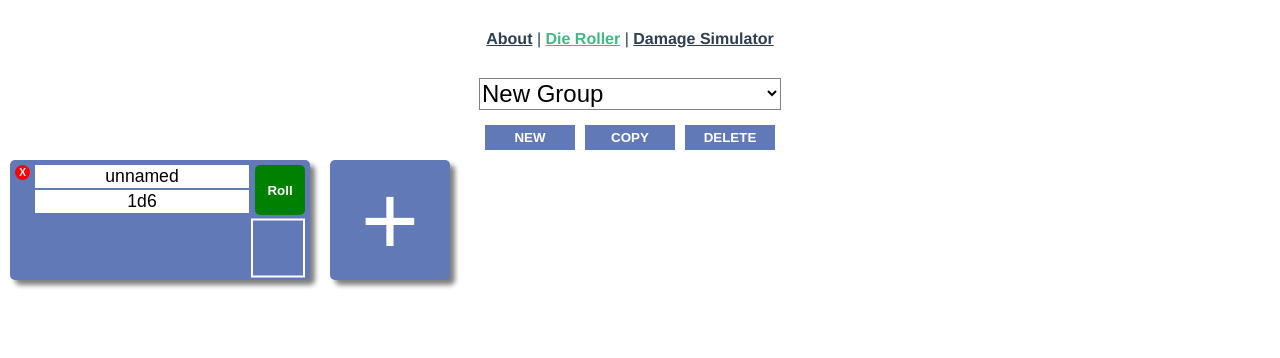
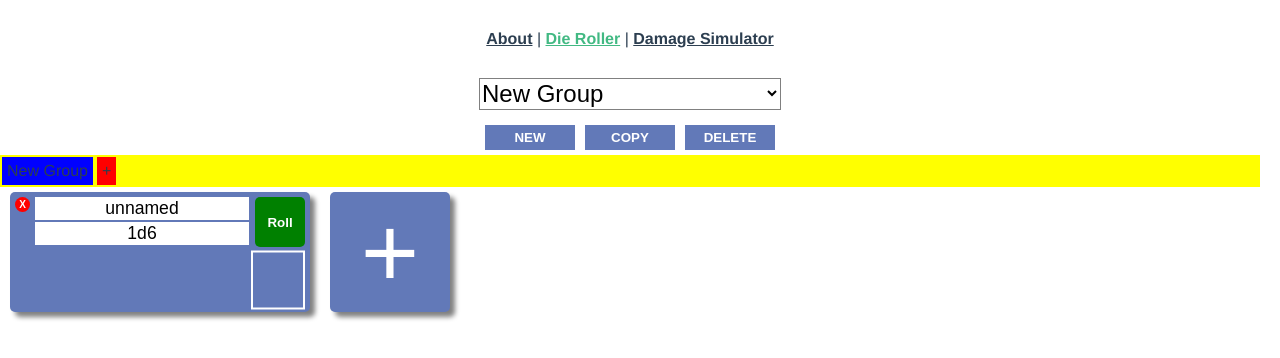
Before and after one commit to charles-oder/pathfinder-damage-calc, a Vue app: page /#/die-roller in a window 1280 px wide. Shown: the top 358 px of the page. Built offline with nearby package versions, Linux system fonts and the light colour scheme.

Commit message:
rough implementation of tabs

```diff
--- a/src/views/DieRollerCollection.vue
+++ b/src/views/DieRollerCollection.vue
@@ -20,6 +20,15 @@
       <button @click="cloneGroup()">COPY</button>
       <button @click="deleteGroup()">DELETE</button>
     </div>
+    <TabSelector
+      :options="dieCollection.groups.map(group => group.name)"
+      :selectedIndex="selectedIndex"
+      v-on:option-clicked="itemSelected"
+      v-on:rename-clicked="renameGroup"
+      v-on:copy-clicked="cloneGroup"
+      v-on:delete-clicked="deleteGroup"
+      v-on:add-clicked="createNewGroup"
+    />
     <DieRoller
       v-for="(die, index) in dieCollection.groups[selectedIndex].dice"
       v-bind:key="index"
@@ -38,11 +47,13 @@ import { defineComponent, reactive, ref } from "vue";
 import DieRoller from "@/views/DieRoller.vue";
 import AppStorage from "@/storage";
 import { DieConfig, DieGroup } from "@/config/die-config";
+import TabSelector from "@/views/TabSelector.vue";
 
 export default defineComponent({
   name: "DieRollerCollection",
   components: {
-    DieRoller
+    DieRoller,
+    TabSelector
   },
   setup() {
     const appStore = new AppStorage();
@@ -73,27 +84,37 @@ export default defineComponent({
       dataUpdated();
     }
 
-    function deleteGroup() {
-      const name = dieCollection.groups[selectedIndex.value].name;
+    function deleteGroup(index: number = selectedIndex.value) {
+      const name = dieCollection.groups[index].name;
       if (!confirm("Delete " + name + "?")) {
         return;
       }
-      dieCollection.groups.splice(selectedIndex.value, 1);
+      dieCollection.groups.splice(index, 1);
       if (dieCollection.groups.length == 0) {
         dieCollection.groups.push(new DieGroup());
       }
-      selectedIndex.value = 0;
+      if (selectedIndex.value < 0) {
+        selectedIndex.value = 0;
+      }
+      if (selectedIndex.value >= index) {
+        selectedIndex.value = selectedIndex.value - 1;
+      }
+
       dataUpdated();
     }
 
-    function cloneGroup() {
-      const currentGroup = dieCollection.groups[selectedIndex.value];
+    function cloneGroup(index: number = selectedIndex.value) {
+      const currentGroup = dieCollection.groups[index];
       const copyJson = JSON.stringify(currentGroup);
       const clonedGroup = DieGroup.fromJson(copyJson);
       clonedGroup.name = clonedGroup.name + " copy";
       dieCollection.groups.unshift(clonedGroup);
       selectedIndex.value = 0;
       dataUpdated();
+    }
+
+    function renameGroup(index: number) {
+      alert("rename (not implemented): " + index);
     }
 
     function itemSelected(index: number) {
@@ -117,7 +138,8 @@ export default defineComponent({
       itemSelected,
       cloneGroup,
       createNewGroup,
-      deleteGroup
+      deleteGroup,
+      renameGroup
     };
   }
 });
--- /dev/null
+++ b/src/views/TabSelector.vue
@@ -0,0 +1,116 @@
+<template>
+  <div class="tab-selector">
+    <div
+      v-for="(option, index) in options"
+      v-bind:key="index"
+      v-bind:class="['tab', selectedIndex === index ? 'selected' : '']"
+      @contextmenu.prevent="showMenu(index)"
+      @click="optionClicked(index)"
+    >
+      {{ option }}
+      <div
+        v-bind:class="[
+          'context-menu',
+          openContextMenu === index ? 'visible' : 'invisible'
+        ]"
+      >
+        <div class="menu-option" @click="renameIndex(index)">Rename</div>
+        <div class="menu-option" @click="copyIndex(index)">Copy</div>
+        <div class="menu-option" @click="deleteIndex(index)">Delete</div>
+      </div>
+    </div>
+    <div class="tab" @click="addGroup()">+</div>
+  </div>
+</template>
+
+<script lang="ts">
+import { defineComponent, ref } from "vue";
+
+export default defineComponent({
+  name: "TabSelector",
+  components: {},
+  props: {
+    options: Array,
+    index: Number,
+    selectedIndex: Number
+  },
+  setup(props, { emit }) {
+    const openContextMenu = ref(-1);
+    function optionClicked(index: number) {
+      openContextMenu.value = -1;
+      emit("option-clicked", index);
+    }
+    function showMenu(index: number) {
+      if (openContextMenu.value === index) {
+        openContextMenu.value = -1;
+      } else {
+        openContextMenu.value = index;
+      }
+    }
+    function renameIndex(index: number) {
+      openContextMenu.value = -1;
+      emit("rename-clicked", index);
+    }
+    function copyIndex(index: number) {
+      openContextMenu.value = -1;
+      emit("copy-clicked", index);
+    }
+    function deleteIndex(index: number) {
+      openContextMenu.value = -1;
+      emit("delete-clicked", index);
+    }
+    function addGroup() {
+      openContextMenu.value = -1;
+      emit("add-clicked");
+    }
+    return {
+      optionClicked,
+      showMenu,
+      openContextMenu,
+      renameIndex,
+      copyIndex,
+      deleteIndex,
+      addGroup
+    };
+  }
+});
+</script>
+
+<style scoped lang="scss">
+.tab-selector {
+  position: relative;
+  width: 100%;
+  background: yellow;
+  display: flex;
+  flex-wrap: wrap;
+  cursor: pointer;
+}
+.tab {
+  position: relative;
+  background: red;
+  margin: 2px 2px;
+  display: inline-block;
+  padding: 5px;
+}
+.context-menu {
+  position: absolute;
+  top: 100%;
+  left: 0;
+  z-index: 1;
+  background: orange;
+}
+.menu-option {
+  padding: 2px 5px;
+}
+
+.visible {
+  display: block;
+}
+
+.invisible {
+  display: none;
+}
+.selected {
+  background: blue;
+}
+</style>
```
